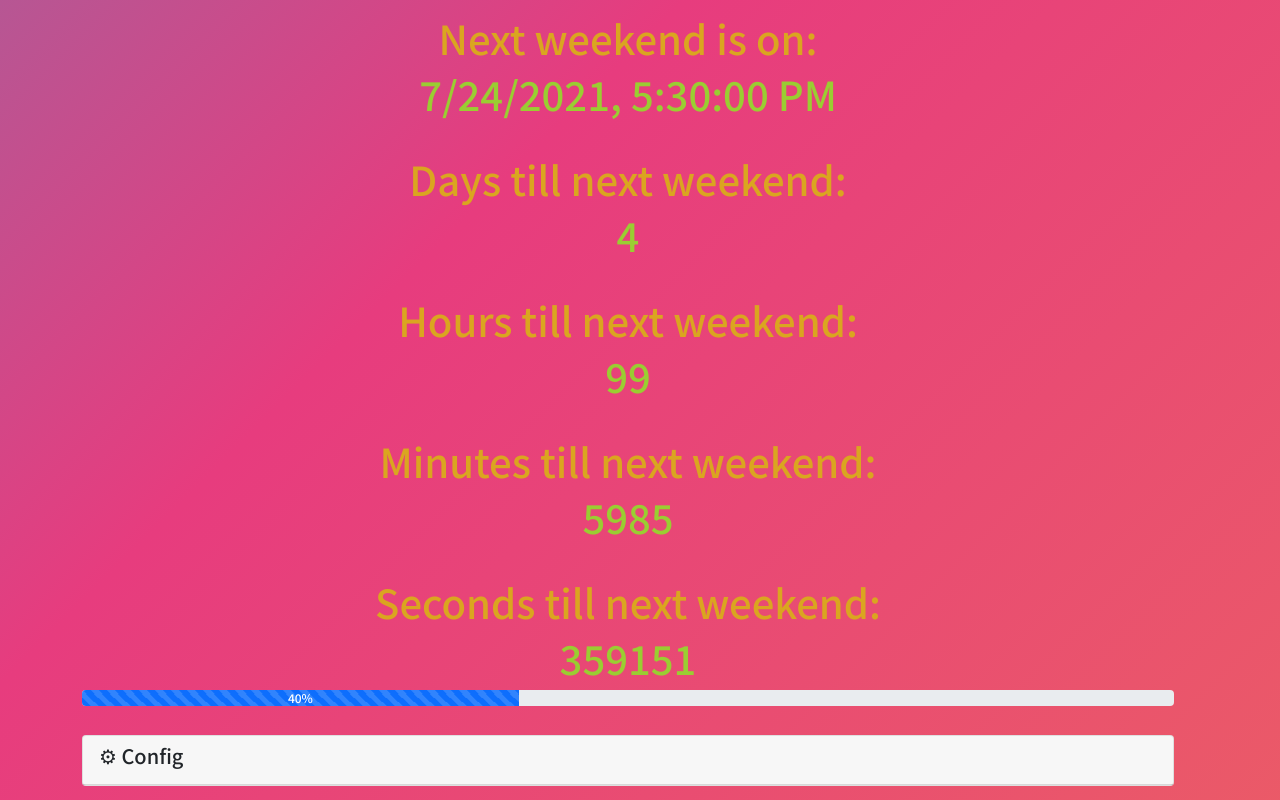
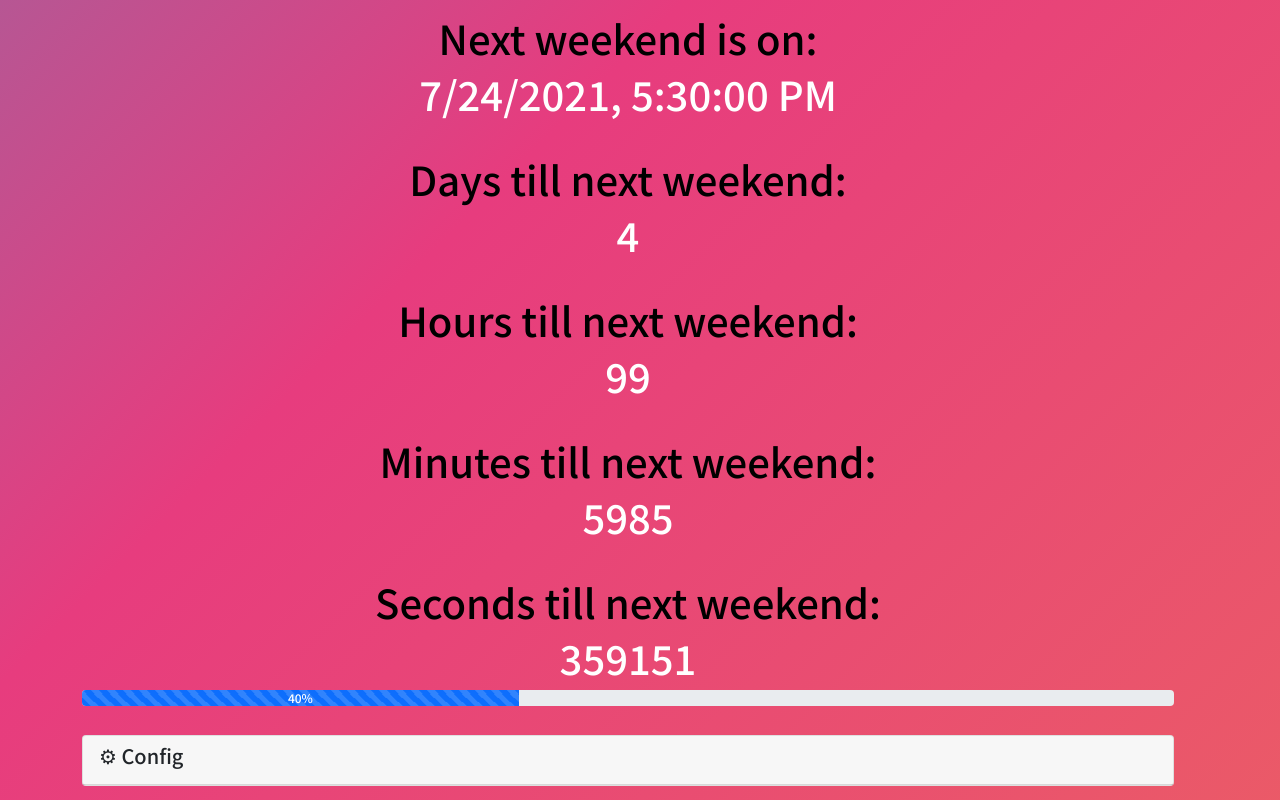
Before and after one commit to anushibin007/is-it-weekend, a React (Vite) app: page / in a window 1280 px wide. Built offline with nearby package versions, Linux system fonts and the light colour scheme.

Commit message:
Black and White is always the best

```diff
--- a/src/App.css
+++ b/src/App.css
@@ -7,11 +7,11 @@ h1 {
 }
 
 .line1 {
-	color: goldenrod;
+	color: black;
 }
 
 .line2 {
-	color: yellowgreen;
+	color: white;
 }
 
 /* .weekendNext {
```
